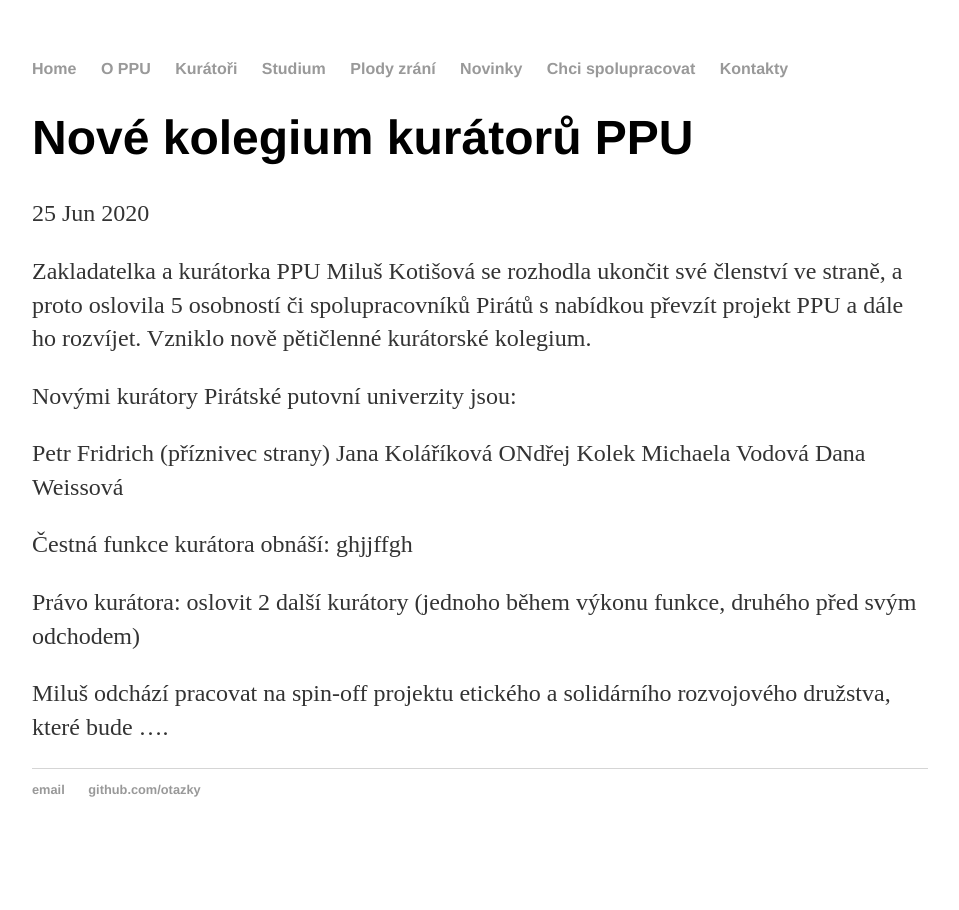
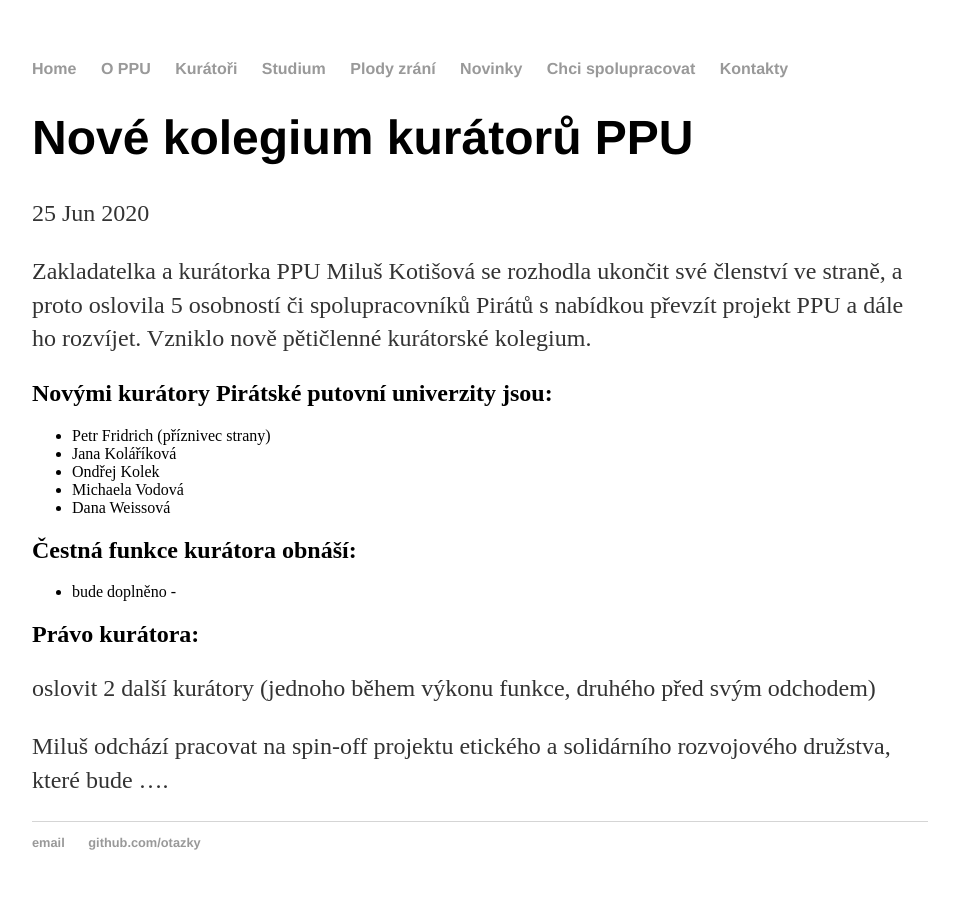
Before and after one commit to otazky/otazky.github.io, a Jekyll site: the page built from _posts/2020-06-25-nove-kolegium-kuratoru.md, in a window 1280 px wide. Shown: the whole page, without its empty margins (160-1119 px from the left). Built offline with Jekyll 4.4.1, drawn with Linux system fonts in a browser that asks for light colours.

Commit message:
Úprava textu
odrážky, záhlaví apod.

```diff
--- a/_posts/2020-06-25-nove-kolegium-kuratoru.md
+++ b/_posts/2020-06-25-nove-kolegium-kuratoru.md
@@ -4,20 +4,22 @@
 date: 2020-06-25
 ---
 
-Zakladatelka a kurátorka PPU Miluš Kotišová se rozhodla ukončit své členství ve straně, a proto oslovila 5 osobností či spolupracovníků Pirátů s nabídkou převzít projekt PPU a dále ho rozvíjet. Vzniklo nově pětičlenné kurátorské kolegium.
+<p>Zakladatelka a kurátorka PPU Miluš Kotišová se rozhodla ukončit své členství ve straně, a proto oslovila 5 osobností či spolupracovníků Pirátů s nabídkou převzít projekt PPU a dále ho rozvíjet. Vzniklo nově pětičlenné kurátorské kolegium. </p>
 
-Novými kurátory Pirátské putovní univerzity jsou:
+## Novými kurátory Pirátské putovní univerzity jsou:
 
-Petr Fridrich (příznivec strany)
-Jana Koláříková
-ONdřej Kolek
-Michaela Vodová
-Dana Weissová
+<ul>
+  <li>Petr Fridrich (příznivec strany)</li>
+  <li>Jana Koláříková </li>
+ <li>Ondřej Kolek</li>
+ <li>Michaela Vodová</li>
+ <li>Dana Weissová</li>
+  </ul>
 
-Čestná funkce kurátora obnáší:
-ghjjffgh
+## Čestná funkce kurátora obnáší:
+- bude doplněno -
 
-Právo kurátora:
+## Právo kurátora:
 oslovit 2 další kurátory (jednoho během výkonu funkce, druhého před svým odchodem)
 
 
```
